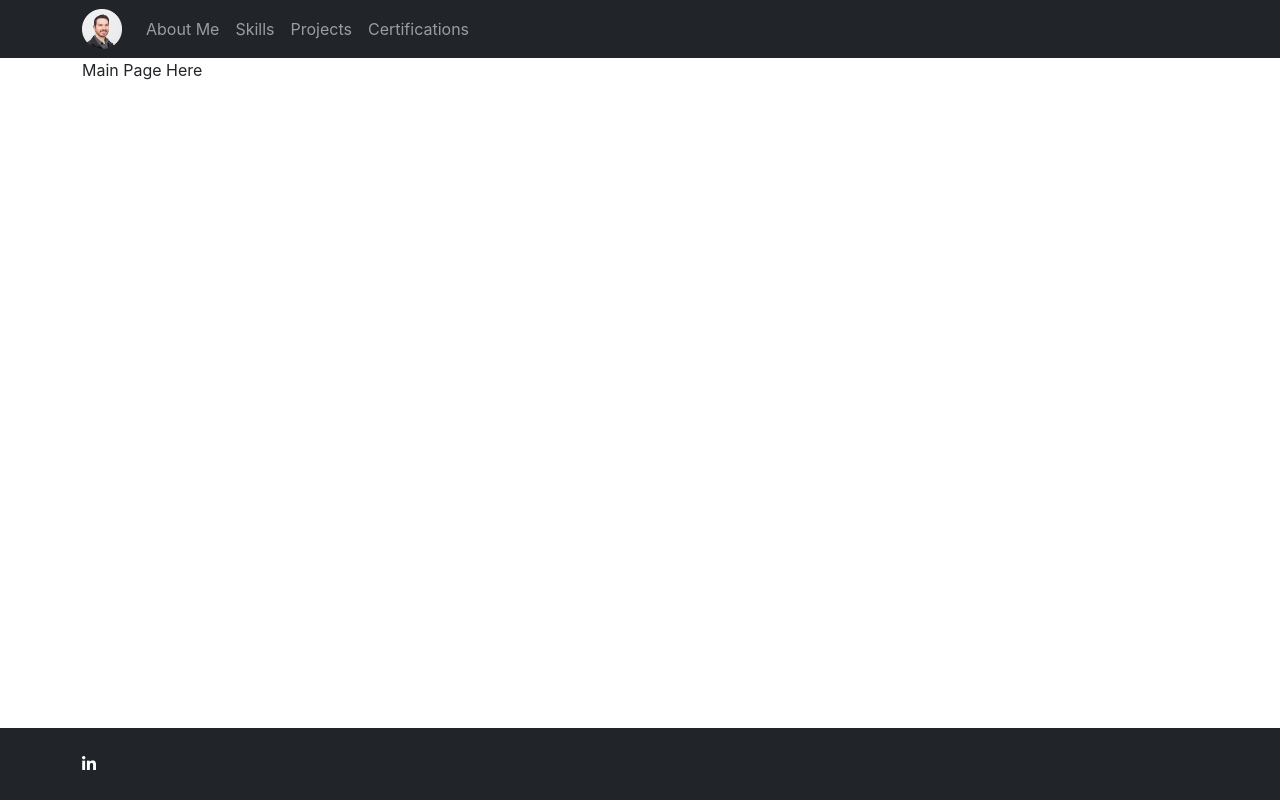
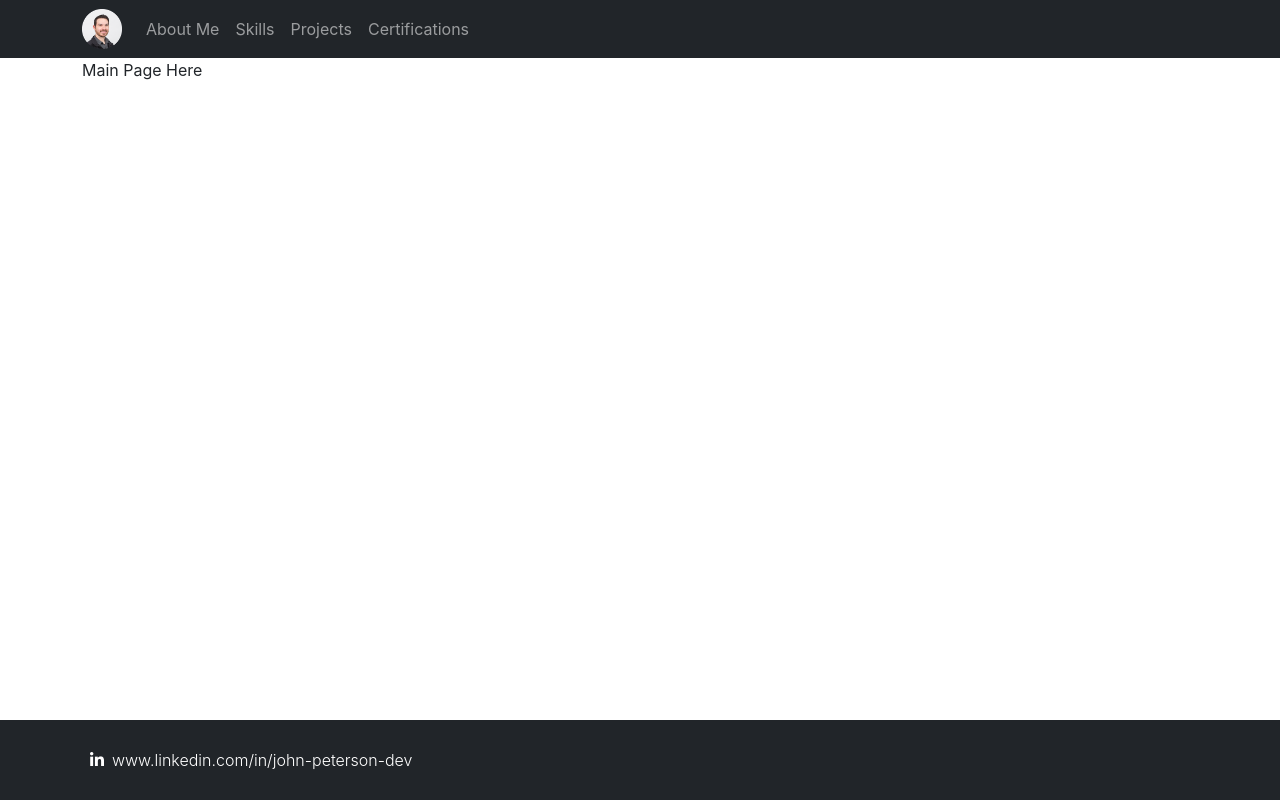
Before and after one commit to PetersonG17/portfolio-app, a React (Create React App) app in the folder frontend/: page / in a window 1280 px wide. Built offline with nearby package versions, Linux system fonts and the light colour scheme.

Commit message:
Got linkdin in footer

```diff
--- a/frontend/src/components/layouts/Footer.js
+++ b/frontend/src/components/layouts/Footer.js
@@ -3,8 +3,24 @@ function Footer() {
   return (
       <footer className='footer fixed-bottom bg-dark'>
           <div className='container text-white pt-4 pb-4'>
-          <i class="fab fa-linkedin-in pr-2"></i>
+            <div className="row">
+                <div className="col">
+                    <a href="https://www.linkedin.com/in/john-peterson-dev" target="_blank" className="text-white text-decoration-none">
+                        {/* TODO: Why does the pr and pl work in bootstrap? */}
+                        <i className="fab fa-linkedin-in p-2"></i>
+                        <p className="fw-light m-0 d-inline-block">www.linkedin.com/in/john-peterson-dev</p>
+                    </a>
+                </div>
+            </div>
+            <div className="row">
+                <div className="col">
+                </div>
+            </div>
+            <div className="row">
+                <div className="col">
 
+                </div>
+            </div>
           </div>
       </footer>
   );
--- a/frontend/src/index.js
+++ b/frontend/src/index.js
@@ -7,8 +7,6 @@ import 'bootstrap/dist/css/bootstrap.min.css';
 import 'bootstrap/dist/js/bootstrap.bundle.min';
 
 // TODO: May not need these...
-// import $ from 'jquery';
-// import Popper from 'popper.js';
 
 // Font Awesome Imports
 import '@fortawesome/fontawesome-free/css/all.css';
```
